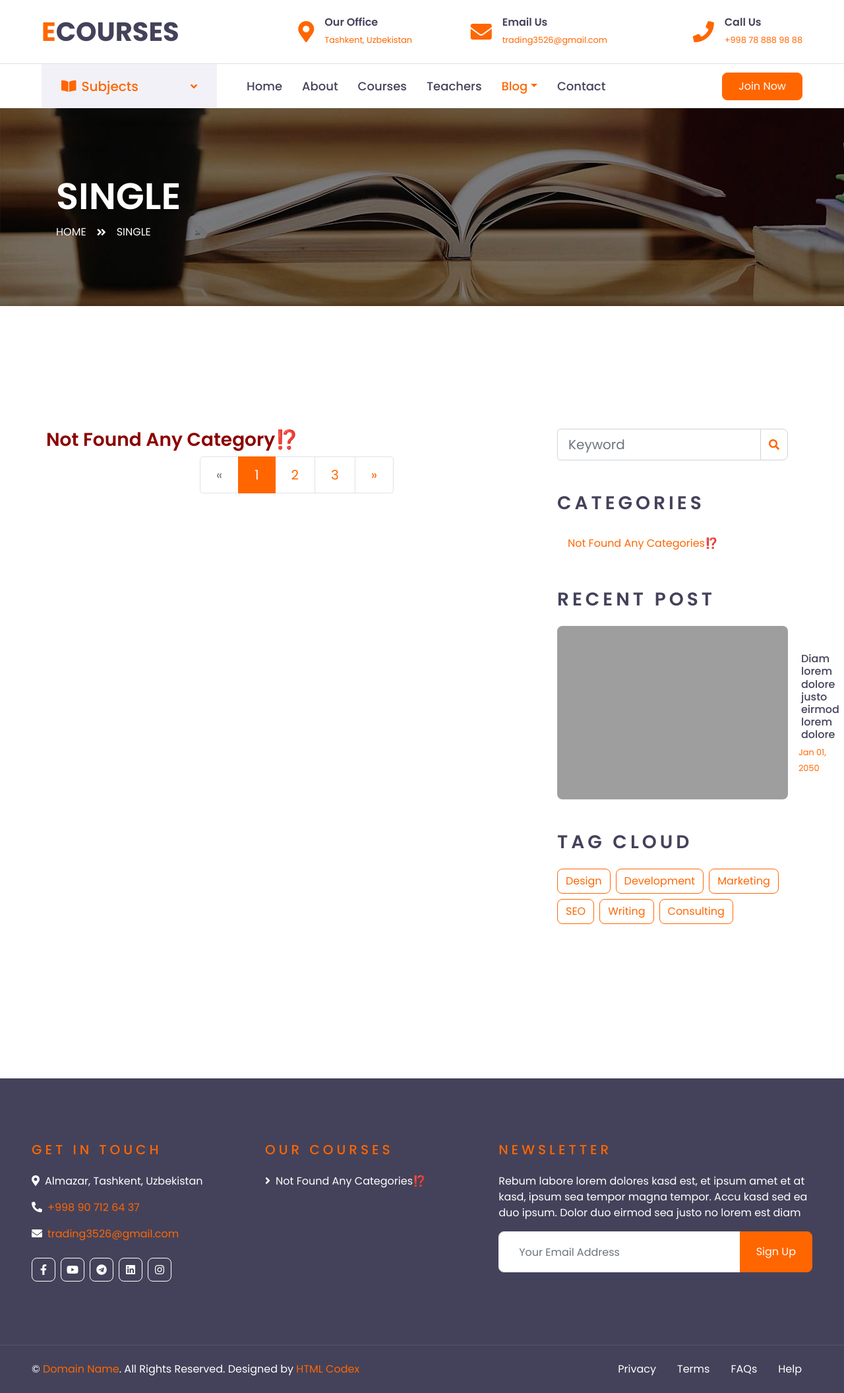
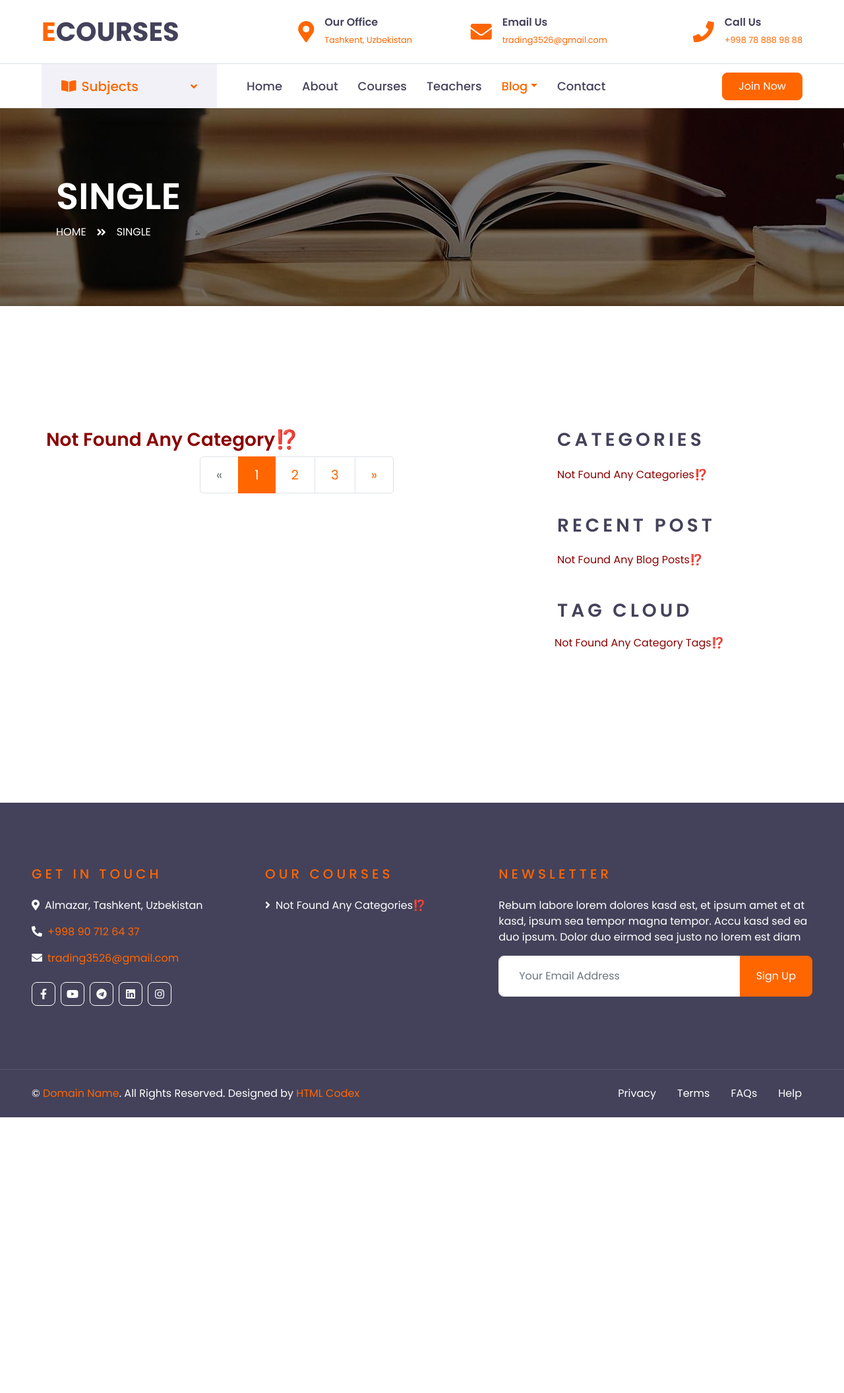
Before and after one commit to W-Mirshod/online-course, a Django app: page /blog/ in a window 1280 px wide. Shown: the whole page at 66% size. After the commit the page ends 1694 px from the top, so only its background shows below. Run offline with Django 5.2, Linux system fonts and the light colour scheme; data that the repository does not hold is empty; some libraries are stand-ins or nearby versions; grey boxes are pictures that could not be loaded.

Commit message:
slugs ar connected

```diff
--- a/teachers/urls.py
+++ b/teachers/urls.py
@@ -1,6 +1,7 @@
 from django.urls import path
-from teachers.views import TeachersPage
+from teachers.views import TeachersPage, TeachersDetail
 
 urlpatterns = [
     path('', TeachersPage.as_view(), name='teacher'),
+    path('teachers/<slug:slug>', TeachersDetail.as_view(), name='t_slug'),
 ]
--- a/teachers/views.py
+++ b/teachers/views.py
@@ -19,7 +19,7 @@ class TeachersDetail(View):
         teacher = Teacher.objects.get(slug=slug)
         categories = Category.objects.all()
 
-        context = {'teacher': 'teacher',
+        context = {'teacher': teacher,
                    'categories': categories, }
 
         return render(request, 'teachers/teacher_detail.html', context)
--- a/templates/blogs/blog.html
+++ b/templates/blogs/blog.html
@@ -68,18 +68,6 @@
                 </div>
 
                 <div class="col-lg-4 mt-5 mt-lg-0">
-                    <!-- Search Form -->
-                    <div class="mb-5">
-                        <form action="">
-                            <div class="input-group">
-                                <input type="text" class="form-control form-control-lg" placeholder="Keyword">
-                                <div class="input-group-append">
-                                    <span class="input-group-text bg-transparent text-primary"><i
-                                            class="fa fa-search"></i></span>
-                                </div>
-                            </div>
-                        </form>
-                    </div>
 
                     <!-- Category List -->
                     <div class="mb-5">
@@ -88,12 +76,13 @@
                             {% if categories %}
                                 {% for category in categories %}
                                     <li class="list-group-item d-flex justify-content-between align-items-center px-0">
-                                        <a href="" class="text-decoration-none h6 m-0">{{ category.title }}</a>
-                                        <span class="badge badge-primary badge-pill">{{ num_of_categories }}</span>
+                                        <a href="{% url 'cg_detail' category.slug %}"
+                                           class="text-decoration-none h6 m-0">{{ category.title }}</a>
+                                        <span class="badge badge-primary badge-pill">1</span>
                                     </li>
                                 {% endfor %}
                             {% else %}
-                                <a class="nav-item nav-link">Not Found Any Categories⁉️</a>
+                                <a style="color: darkred">Not Found Any Categories⁉️</a>
                             {% endif %}
                         </ul>
                     </div>
@@ -101,26 +90,37 @@
                     <!-- Recent Post -->
                     <div class="mb-5">
                         <h3 class="text-uppercase mb-4" style="letter-spacing: 5px;">Recent Post</h3>
-                        <a class="d-flex align-items-center text-decoration-none mb-3" href="">
-                            <img class="img-fluid rounded" src="#" alt="">
-                            <div class="pl-3">
-                                <h6 class="m-1">Diam lorem dolore justo eirmod lorem dolore</h6>
-                                <small>Jan 01, 2050</small>
-                            </div>
-                        </a>
-
+                        {% if blogs %}
+                            {% for blog in blogs %}
+                                <a class="d-flex align-items-center text-decoration-none mb-3" href="">
+                                    {% if blog.image %}
+                                        <img class="img-fluid rounded" src="{% static blog.image.url %}" alt="">
+                                    {% else %}
+                                        <img class="img-fluid rounded" src="{% static 'img/blog-80x80.jpg' %}" alt="">
+                                    {% endif %}
+                                    <div class="pl-3">
+                                        <h6 class="m-1">{{ blog.title }}</h6>
+                                        <small>{{ blog.date_added }}</small>
+                                    </div>
+                                </a>
+                            {% endfor %}
+                        {% else %}
+                            <a style="color: darkred">Not Found Any Blog Posts⁉️</a>
+                        {% endif %}
                     </div>
 
                     <!-- Tag Cloud -->
                     <div class="mb-5">
                         <h3 class="text-uppercase mb-4" style="letter-spacing: 5px;">Tag Cloud</h3>
                         <div class="d-flex flex-wrap m-n1">
-                            <a href="" class="btn btn-outline-primary m-1">Design</a>
-                            <a href="" class="btn btn-outline-primary m-1">Development</a>
-                            <a href="" class="btn btn-outline-primary m-1">Marketing</a>
-                            <a href="" class="btn btn-outline-primary m-1">SEO</a>
-                            <a href="" class="btn btn-outline-primary m-1">Writing</a>
-                            <a href="" class="btn btn-outline-primary m-1">Consulting</a>
+                            {% if categories %}
+                                {% for category in categories %}
+                                    <a href="{% url 'cg_detail' category.slug %}"
+                                       class="btn btn-outline-primary m-1">{{ category.title }}</a>
+                                {% endfor %}
+                            {% else %}
+                                <a style="color: darkred">Not Found Any Category Tags⁉️</a>
+                            {% endif %}
                         </div>
                     </div>
                 </div>
```
Also changed, not shown: courses/views/views.py (+6 -1 lines), templates/courses/course.html (+7 -2 lines), templates/courses/index.html (+4 -4 lines).
